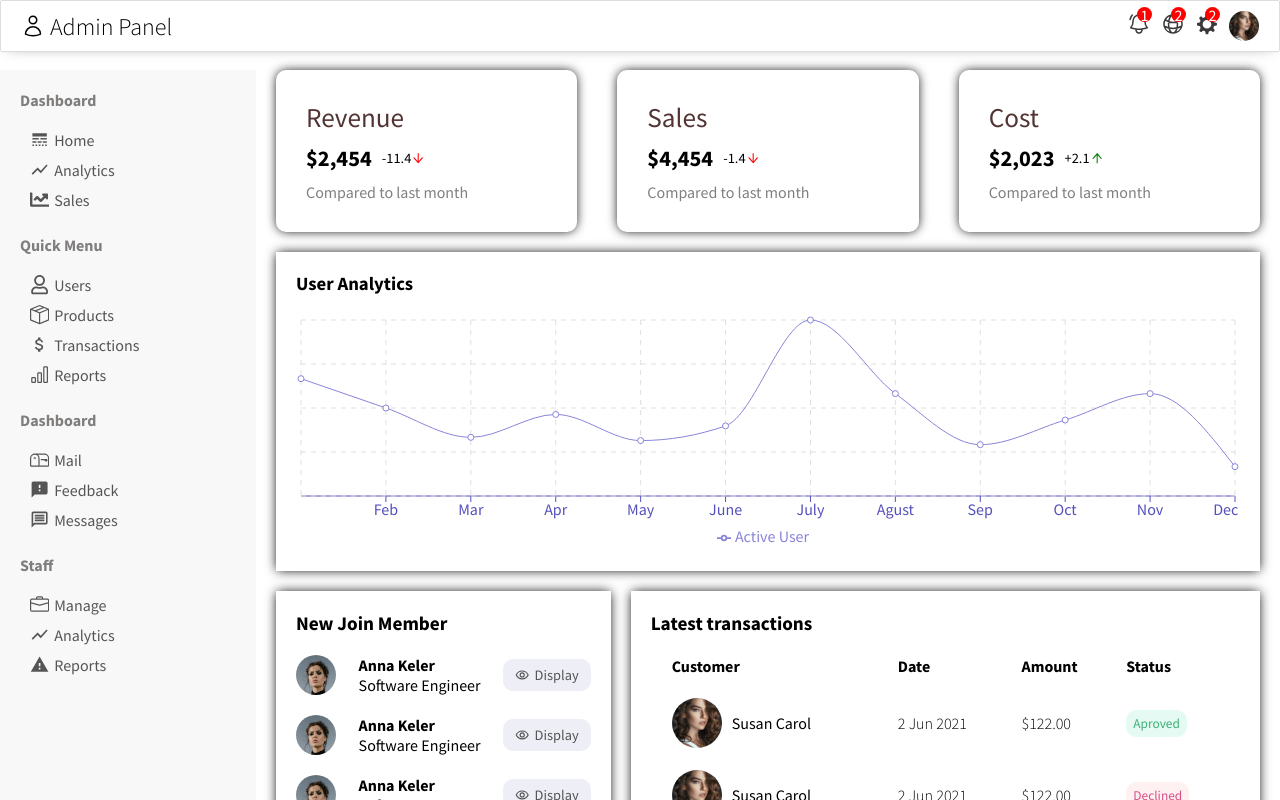
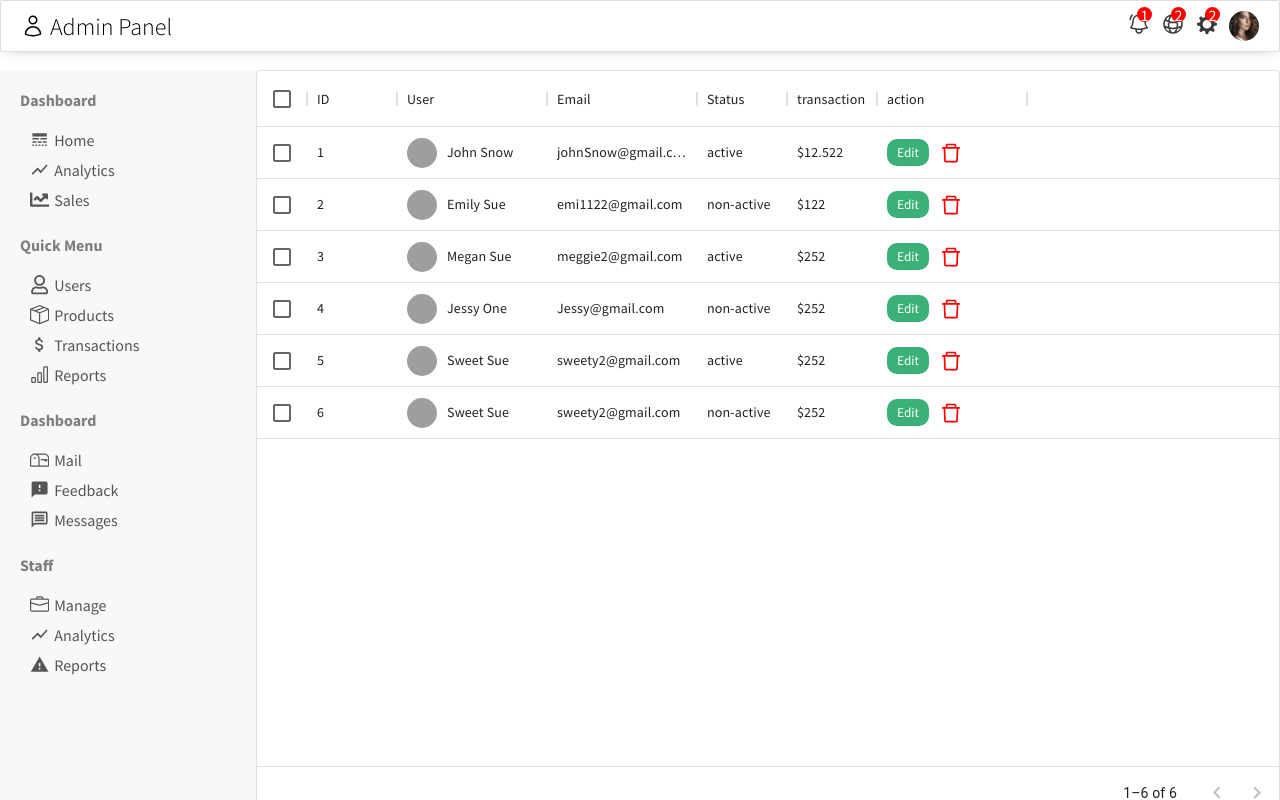
Before and after one commit to lapadatovic/ReactAdminDashboard, a React (Create React App) app in the folder admin-dashboard/: page /users in a window 1280 px wide. Shown: the top 800 px of the page. Built offline with nearby package versions, Linux system fonts and the light colour scheme; grey boxes are pictures that could not be loaded.

Commit message:
Created table in UserList component

```diff
--- a/admin-dashboard/package.json
+++ b/admin-dashboard/package.json
@@ -3,8 +3,13 @@
   "version": "0.1.0",
   "private": true,
   "dependencies": {
+    "@emotion/react": "^11.10.5",
+    "@emotion/styled": "^11.10.5",
     "@material-ui/core": "^4.12.4",
+    "@material-ui/data-grid": "^4.0.0-alpha.37",
     "@material-ui/icons": "^4.11.3",
+    "@mui/material": "^5.11.2",
+    "@mui/x-data-grid": "^5.17.17",
     "@testing-library/jest-dom": "^5.16.5",
     "@testing-library/react": "^13.4.0",
     "@testing-library/user-event": "^13.5.0",
--- a/admin-dashboard/src/App.js
+++ b/admin-dashboard/src/App.js
@@ -3,23 +3,27 @@ import Home from './components/pages/home/Home';
 import Rightbar from "./components/rightbar/Rightbar";
 import Sidebar from "./components/sidebar/Sidebar";
 import Topbar from "./components/topbar/Topbar";
+import UserList from './components/pages/userList/UserList';
 import {
-  createBrowserRouter,
-  RouterProvider,
-  Route,
-  Link,
-} from "react-router-dom";
+	BrowserRouter as Router,
+	Routes,
+	Route,
+	Link
+} from 'react-router-dom';
+
 
 function App() {
   return (
-    <div>
+    <Router>
       <Topbar />
       <div className="app-container">
         <Sidebar />
-        <Home />
+        <Routes>
+          <Route exact path='/' element={<Home/>}></Route>
+          <Route path='/users' element={<UserList/>}></Route>
+        </Routes>
       </div>
-    </div>
+    </Router>
   );
 }
-
 export default App;
--- a/admin-dashboard/src/components/pages/userList/UserList.js
+++ b/admin-dashboard/src/components/pages/userList/UserList.js
@@ -1,10 +1,66 @@
-import React from 'react'
+import React, { useState } from 'react'
 import './userList.css'
+import { DataGrid } from '@mui/x-data-grid';
+import {AiOutlineDelete} from 'react-icons/ai'
+import {userRows} from '../../../dummyData'
+import { Link } from 'react-router-dom';
+
 
 export default function UserList() {
+
+  const [data,setData]= useState(userRows)
+
+  const handleDelete = (id) => {
+    setData(data.filter(item => item.id !== id))
+  }
+
+  const columns = [
+    { field: 'id', headerName: 'ID', width: 90 },
+    { field: 'user', headerName: 'User', width: 150, renderCell:(params)=>{
+      return(
+        <div className='userList-user'>
+          <img className='userList-img' src={params.row.avatar} alt="" />
+          {params.row.username}
+        </div>
+      )
+    }},
+    { field: 'email', headerName: 'Email', width: 150 },
+    {
+      field: 'status',
+      headerName: 'Status',
+      width: 90,
+    },
+    {
+      field: 'transaction',
+      haderName: "Transaction",
+      width: 90,
+    },
+    {
+      field: 'action',
+      haderName: 'Action',
+      width: 150,
+      renderCell: (params) => {
+        return(
+          <div className='userList-action'>
+            <Link to={'/user/'+params.row.id}>
+              <button className='userList-edit-button'>Edit</button>
+            </Link>
+            <AiOutlineDelete className='userList-delete-button' onClick={()=>handleDelete(params.row.id)} />
+          </div>
+        )
+      }
+    }
+  ];
   return (
-    <div>
-
+    <div className='userlist-container'>
+      <DataGrid
+        rows={data}
+        disableSelectionOnClick
+        columns={columns}
+        pageSize={6}
+        rowsPerPageOptions={[5]}
+        checkboxSelection
+      />
     </div>
   )
 }
--- a/admin-dashboard/src/components/pages/userList/userList.css
+++ b/admin-dashboard/src/components/pages/userList/userList.css
@@ -0,0 +1,37 @@
+.userlist-container {
+    flex: 4;
+}
+
+.userList-user{
+    display: flex;
+    align-items: center;
+}
+
+.userList-img {
+    width: 30px;
+    height: 30px;
+    border-radius: 50%;
+    object-fit: cover;
+    margin-right: 10px;
+}
+
+.userList-edit-button {
+   border: none;
+   border-radius: 10px;
+   padding: 5px 10px;
+   background-color:#3bb077 ;
+   cursor: pointer;
+   color: white;
+   margin-right: 10px;
+}
+
+.userList-action {
+    display: flex;
+    align-items: center;
+    cursor: pointer;
+}
+
+.userList-delete-button{
+    font-size: 1.5rem !important;
+    color: red !important;
+}
--- a/admin-dashboard/src/dummyData.js
+++ b/admin-dashboard/src/dummyData.js
@@ -52,3 +52,49 @@ export const userData = [
       "Active User": 1000,
     }
   ];
+
+  export const userRows = [
+    { id: 1,
+      username: 'John Snow',
+      avatar:'https://images.pexels.com/photos/39866/entrepreneur-startup-start-up-man-39866.jpeg?auto=compress&cs=tinysrgb&w=1260&h=750&dpr=1',
+      email: 'johnSnow@gmail.com',
+      status:'active',
+      transaction: '$12.522'
+    },
+    { id: 2,
+      username: 'Emily Sue',
+      avatar:'https://images.pexels.com/photos/2050994/pexels-photo-2050994.jpeg?auto=compress&cs=tinysrgb&w=1260&h=750&dpr=1',
+      email: 'emi1122@gmail.com',
+      status:'non-active',
+      transaction: '$122'
+    },
+    { id: 3,
+      username: 'Megan Sue',
+      avatar:'https://images.pexels.com/photos/1848565/pexels-photo-1848565.jpeg?auto=compress&cs=tinysrgb&w=1260&h=750&dpr=1',
+      email: 'meggie2@gmail.com',
+      status:'active',
+      transaction: '$252'
+    },
+    { id: 4,
+      username: 'Jessy One',
+      avatar:'https://images.pexels.com/photos/1848565/pexels-photo-1848565.jpeg?auto=compress&cs=tinysrgb&w=1260&h=750&dpr=1',
+      email: 'Jessy@gmail.com',
+      status:'non-active',
+      transaction: '$252'
+    },
+    { id: 5,
+      username: 'Sweet Sue',
+      avatar:'https://images.pexels.com/photos/1848565/pexels-photo-1848565.jpeg?auto=compress&cs=tinysrgb&w=1260&h=750&dpr=1',
+      email: 'sweety2@gmail.com',
+      status:'active',
+      transaction: '$252'
+    },
+    { id: 6,
+      username: 'Sweet Sue',
+      avatar:'https://images.pexels.com/photos/1848565/pexels-photo-1848565.jpeg?auto=compress&cs=tinysrgb&w=1260&h=750&dpr=1',
+      email: 'sweety2@gmail.com',
+      status:'non-active',
+      transaction: '$252'
+    },
+
+  ];
```
Also changed, not shown: 1 other file (tests, documents, lock files or other folders).
